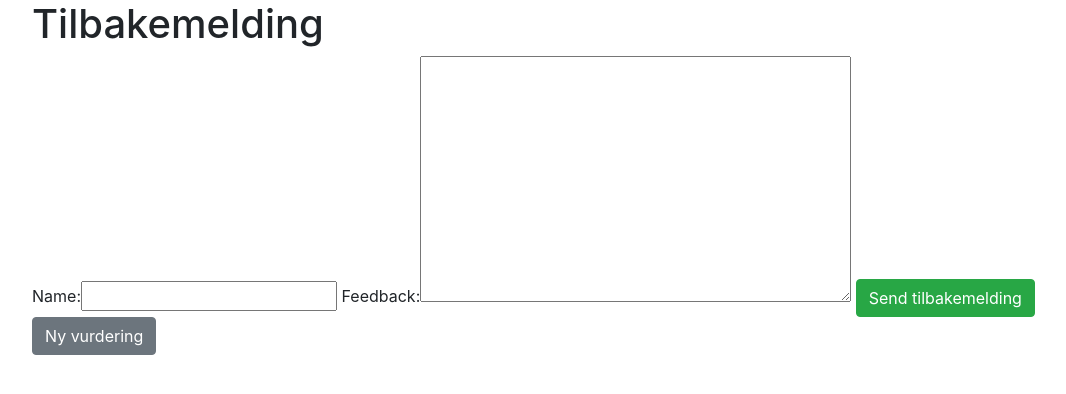
After one commit to eivinddoe/lagerprosjekt_v0.2, a Django app: page /feedback in a window 1280 px wide. The commit adds this page. Shown: the top 394 px of the page, without its empty margins (53-1119 px from the left). Run offline with Django 3.2, Linux system fonts and the light colour scheme; some libraries are stand-ins or nearby versions.

Commit message:
added feedback model and view

```diff
--- a/src/lager/admin.py
+++ b/src/lager/admin.py
@@ -1,7 +1,7 @@
 from django.contrib import admin
 
 # Register your models here.
-from .models import Artikkel, FastParameter
+from .models import Artikkel, FastParameter, Feedback
 
 @admin.register(Artikkel)
 class ArtikkelAdmin(admin.ModelAdmin):
@@ -11,3 +11,5 @@ class ArtikkelAdmin(admin.ModelAdmin):
 @admin.register(FastParameter)
 class FastParameterAdmin(admin.ModelAdmin):
 	list_display = ('parameter', 'parameter_verdi')
+
+admin.site.register(Feedback)
--- a/src/lager/forms.py
+++ b/src/lager/forms.py
@@ -2,13 +2,17 @@ from bootstrap_datepicker_plus import DatePickerInput
 from django import forms
 from django.forms import ModelForm
 
-from .models import Artikkel
+from .models import Artikkel, Feedback
 
 class ArtikkelForm(ModelForm):
 	class Meta:
 		model = Artikkel
 		fields = '__all__'
 
+class FeedbackForm(ModelForm):
+	class Meta:
+		model = Feedback
+		fields = '__all__'
 
 class TestForm(ModelForm):
 	class Meta:
--- a/src/lager/models.py
+++ b/src/lager/models.py
@@ -170,3 +170,10 @@ def pre_save_artikkel_receiver(sender, instance, *args, **kwargs):
 
 
 pre_save.connect(pre_save_artikkel_receiver, sender = Artikkel)
+
+class Feedback(models.Model):
+	name = models.CharField(max_length = 20)
+	feedback = models.TextField()
+
+	def __str__(self):
+		return self.name
--- a/src/lager/urls.py
+++ b/src/lager/urls.py
@@ -21,4 +21,5 @@ from . import views
 urlpatterns = [
     path('', views.test),
     path('test', views.test),
+    path('feedback', views.feed),
 ]
--- a/src/lager/views.py
+++ b/src/lager/views.py
@@ -2,9 +2,9 @@ from datetime import datetime, timedelta
 from django.http import JsonResponse
 from django.shortcuts import render
 
-from .forms import ArtikkelForm, TestForm
+from .forms import ArtikkelForm, TestForm, FeedbackForm
 # from .functions import Nedetidskost, WeibullCDF, ProbNede, ProbSurvival
-from .models import Artikkel, FastParameter
+from .models import Artikkel, FastParameter, Feedback
 
 import json
 
@@ -25,6 +25,21 @@ def test(request):
         context = {'form': form}
 
     return render(request, 'index.html', context)
+
+def feed(request):
+    if request.method == "POST":
+        feedback = FeedbackForm(request.POST)
+        if feedback.is_valid():
+            success = True
+            feedback.save()
+            context = {'feedback': feedback, 'success': success}
+        else:
+            feedback = FeedbackForm()
+            context = {'feedback': feedback}
+    else:
+        feedback = FeedbackForm()
+        context = {'feedback': feedback}
+    return render(request, 'feedback.html', context)
 
 def main(request):
     if request.method == 'POST': # hva som skal skje når skjemaet sendes
--- a/src/src/settings.py
+++ b/src/src/settings.py
@@ -23,7 +23,7 @@ BASE_DIR = os.path.dirname(os.path.dirname(os.path.abspath(__file__)))
 SECRET_KEY = 'i9%1nc@jxasu)rivx$dx62%e*b=@02481u#y&+@eur*e+#0sbx'
 
 # SECURITY WARNING: don't run with debug turned on in production!
-DEBUG = False
+DEBUG = True
 
 ALLOWED_HOSTS = ['lager.returkraft.no', '127.0.0.1']
 
--- a/src/src/urls.py
+++ b/src/src/urls.py
@@ -13,11 +13,15 @@ Including another URLconf
     1. Import the include() function: from django.urls import include, path
     2. Add a URL to urlpatterns:  path('blog/', include('blog.urls'))
 """
+
+from django.conf import settings
+from django.conf.urls.static import static
 from django.contrib import admin
 from django.urls import include, path
+
 
 urlpatterns = [
     path('admin/', admin.site.urls),
     path('', include(('lager.urls', 'lager'), namespace='lager')),
 
-]
+] + static(settings.STATIC_URL, document_root=settings.STATIC_ROOT)
--- /dev/null
+++ b/src/templates/feedback.html
@@ -0,0 +1,62 @@
+{% load bootstrap %}
+<!doctype html>
+
+<html>
+<head>
+
+<meta http-equiv="content-type" content="text/html; charset=utf-8">
+<meta name="viewport" content="width=device-width, initial-scale=1.0">
+
+<link rel="stylesheet" href="https://stackpath.bootstrapcdn.com/bootstrap/4.1.3/css/bootstrap.min.css" integrity="sha384-MCw98/SFnGE8fJT3GXwEOngsV7Zt27NXFoaoApmYm81iuXoPkFOJwJ8ERdknLPMO" crossorigin="anonymous">
+
+<link rel="stylesheet" href="https://use.fontawesome.com/releases/v5.2.0/css/all.css" integrity="sha384-hWVjflwFxL6sNzntih27bfxkr27PmbbK/iSvJ+a4+0owXq79v+lsFkW54bOGbiDQ" crossorigin="anonymous">
+
+<script src="https://code.jquery.com/jquery-3.3.1.slim.min.js" integrity="sha384-q8i/X+965DzO0rT7abK41JStQIAqVgRVzpbzo5smXKp4YfRvH+8abtTE1Pi6jizo" crossorigin="anonymous"></script>
+<script src="https://cdnjs.cloudflare.com/ajax/libs/popper.js/1.14.3/umd/popper.min.js" integrity="sha384-ZMP7rVo3mIykV+2+9J3UJ46jBk0WLaUAdn689aCwoqbBJiSnjAK/l8WvCWPIPm49" crossorigin="anonymous"></script>
+<script src="https://stackpath.bootstrapcdn.com/bootstrap/4.1.3/js/bootstrap.min.js" integrity="sha384-ChfqqxuZUCnJSK3+MXmPNIyE6ZbWh2IMqE241rYiqJxyMiZ6OW/JmZQ5stwEULTy" crossorigin="anonymous"></script>
+<script src="https://cdnjs.cloudflare.com/ajax/libs/Chart.js/2.7.2/Chart.min.js" crossorigin="anonymous"></script>
+
+</head>
+
+
+{{ feedback.media }}
+
+<body>
+
+<!-- Content here -->
+	<div class="container" />
+
+<div class="row">
+	<div class="col-sm-8">
+	<h1>Tilbakemelding</h1>
+</div>
+</div>
+
+<div class = "row">
+	<div class ="col-sm-12">
+		<form role="form" method="POST" enctype="multipart/form-data" />
+		{% csrf_token %}
+		{{feedback|bootstrap}}
+<button type ="SUBMIT" class = "btn btn-success"> Send tilbakemelding</button>
+<a class="btn btn-secondary" href="test" role="button">Ny vurdering</a>
+</form>
+</div>
+</div>
+
+{% if success %}
+
+<div class = "row">
+	<div class = "col-sm-8">
+<h5> Tilbakemelding sendt!</h5>
+</div>
+</div>
+
+
+
+{% endif %}
+
+</div>
+
+</body>
+
+</html>
--- a/src/templates/index.html
+++ b/src/templates/index.html
@@ -24,6 +24,11 @@
 <body>
 
 <!-- Content here -->
+
+<div class="col" align="right">
+	<a class="btn btn-secondary btn-sm" href="feedback" role="button">Gi tilbakemelding</a>
+</div>
+
 	<div class="container" />
 
 <div class="row">
@@ -196,7 +201,6 @@ var lineChart = new Chart(ctx, {
 
 {% endif %}
 
-	</div>
 
 </body>
 
```
Also changed, not shown: docs/docs/bakgrunn_for_vurdering.md (+2 -2 lines), docs/docs/index.md (+2 -2 lines), src/img/logo.png (added), src/lager/migrations/0009_feedback.py (added).
